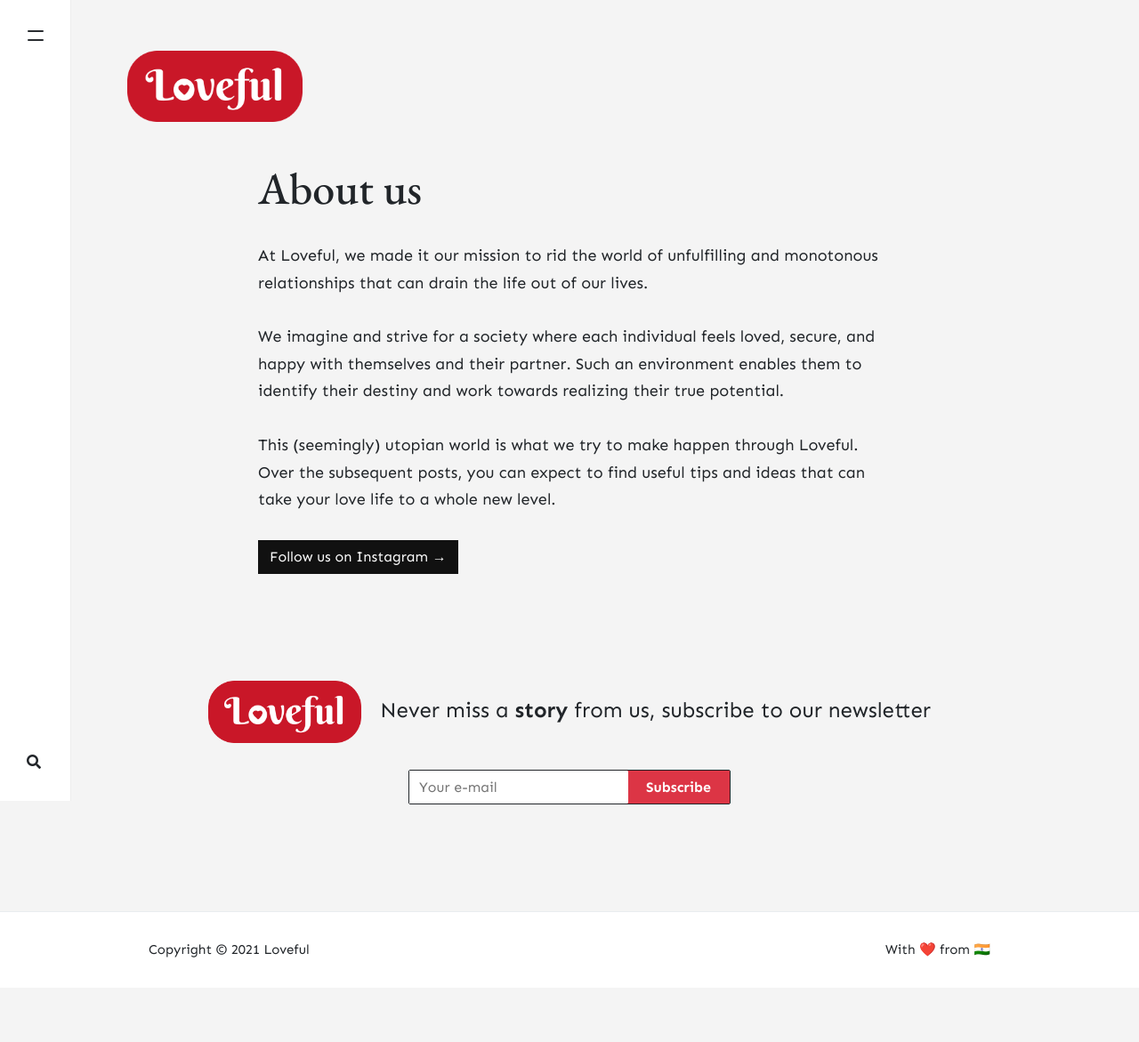
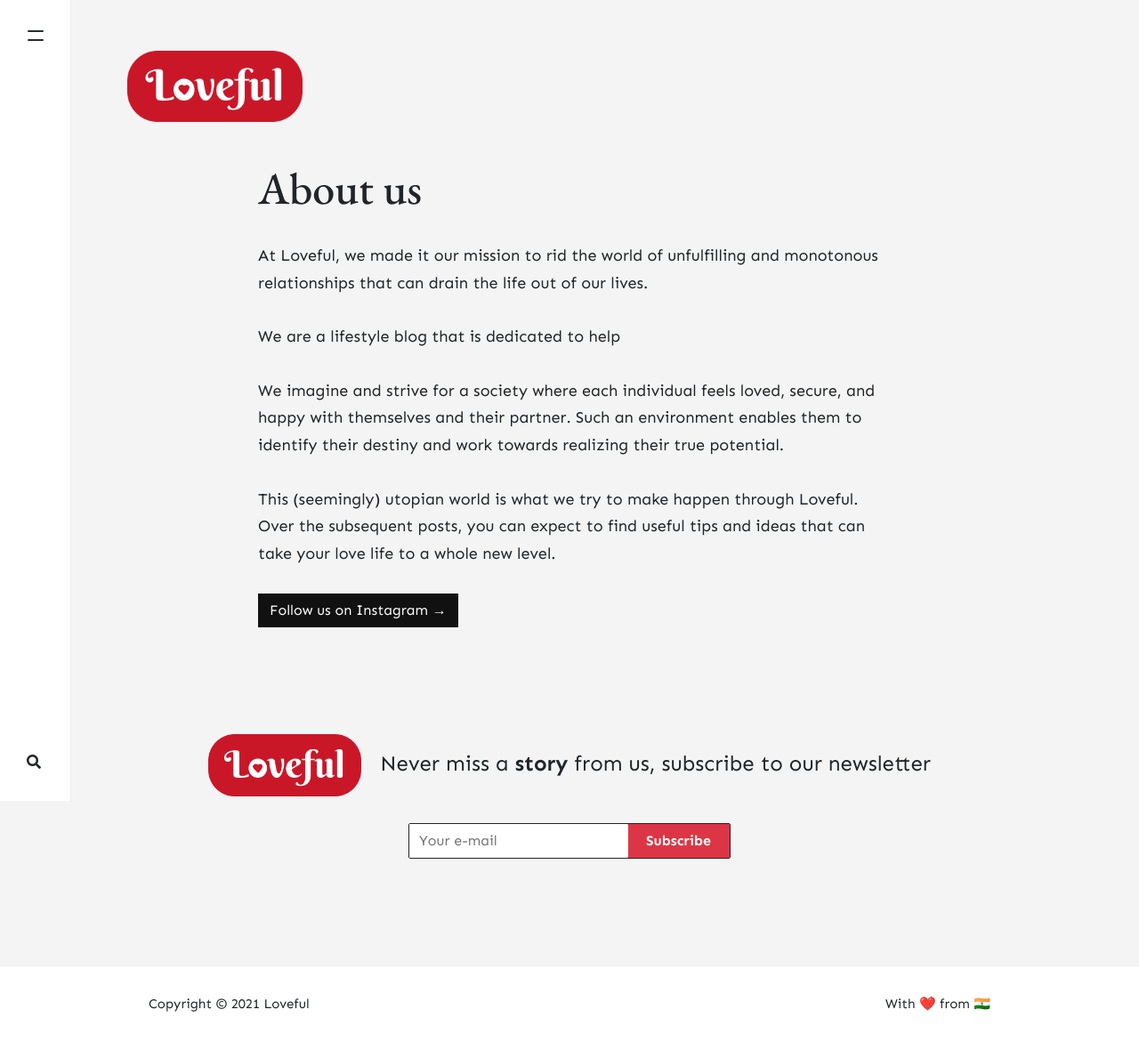
Before and after one commit to stackbit-projects/happy-zebra-28bc2, a Jekyll site: the page built from _pages/about.md, in a window 1280 px wide. Shown: the whole page at 89% size. Built offline with Jekyll 4.4.1, drawn with Linux system fonts in a browser that asks for light colours; nearby versions of some CDN libraries; comment, search, counter and statistics services are not loaded; before the commit the page ends 1110 px from its top, so only the background shows below that.

Commit message:
about.md: changed

```diff
--- a/_pages/about.md
+++ b/_pages/about.md
@@ -9,6 +9,8 @@
 
 At Loveful, we made it our mission to rid the world of unfulfilling and monotonous relationships that can drain the life out of our lives.
 
+We are a lifestyle blog that is dedicated to help
+
 We imagine and strive for a society where each individual feels loved, secure, and happy with themselves and their partner. Such an environment enables them to identify their destiny and work towards realizing their true potential.
 
 This (seemingly) utopian world is what we try to make happen through Loveful. Over the subsequent posts, you can expect to find useful tips and ideas that can take your love life to a whole new level.
```
